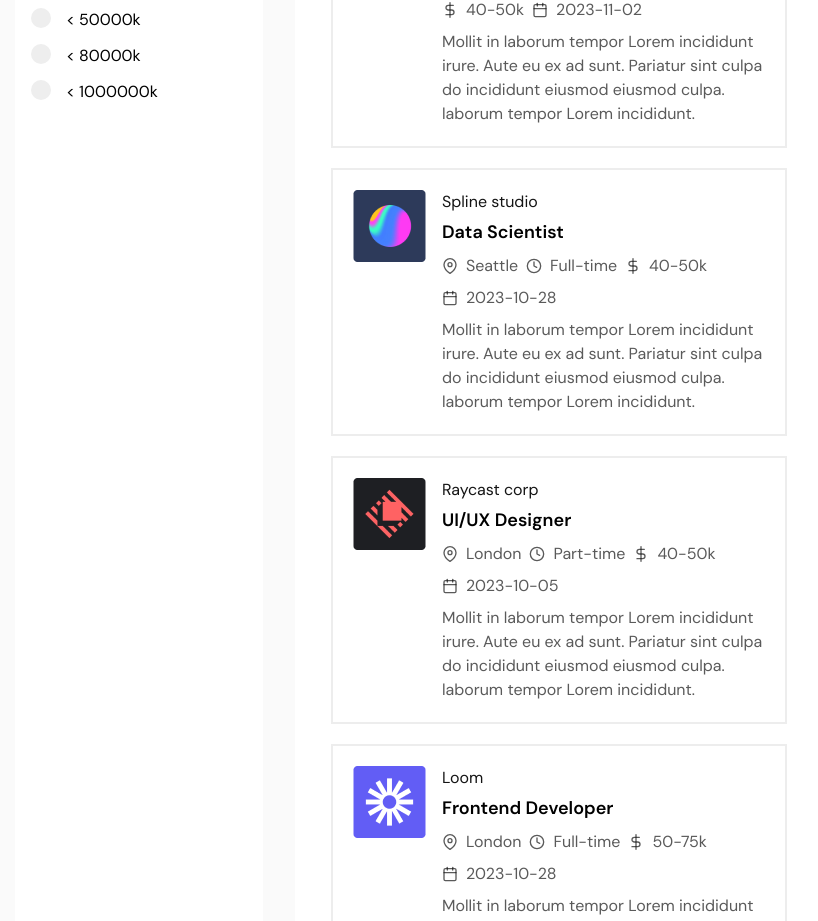
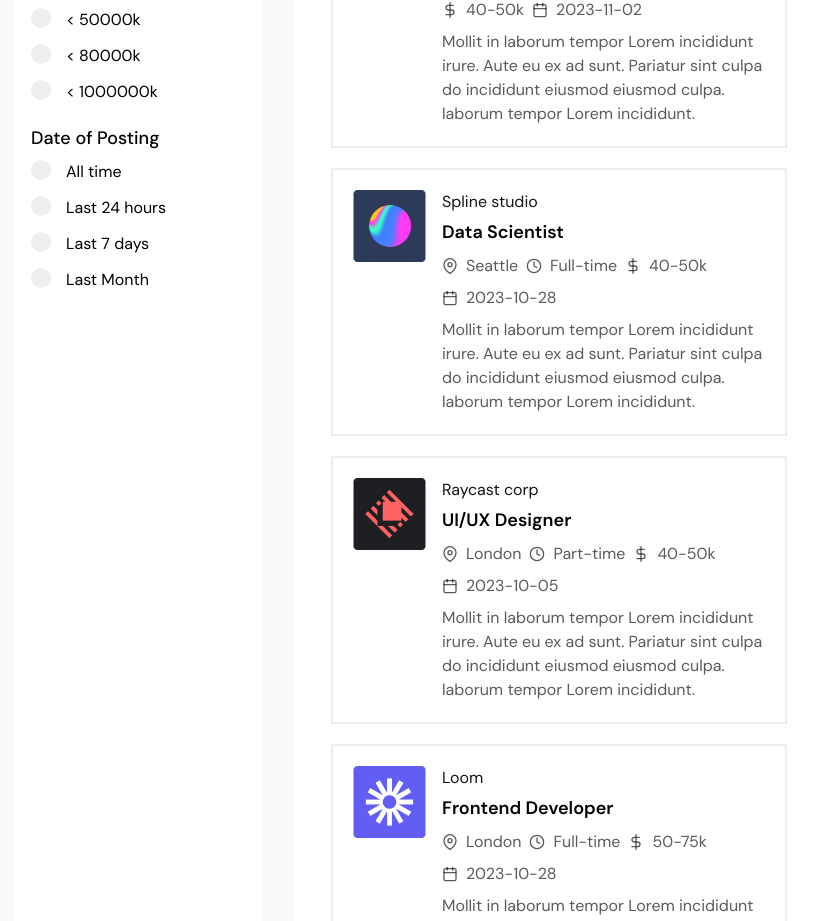
Before and after one commit to AnandShirbhaiyye/job-portal, a React (Vite) app in the folder job-portal-client/: page / in a window 1280 px wide. Shown: the part 920-1841 px from the top of the page, without its empty margins (81-899 px from the left). Built offline with nearby package versions, Linux system fonts and the light colour scheme.

Commit message:
create date of posting components

```diff
--- /dev/null
+++ b/job-portal-client/src/sidebar/JobPostingData.jsx
@@ -0,0 +1,59 @@
+import React from 'react'
+import InputField from '../components/InputField'
+
+const JobPostingData = ({handleChange}) => {
+    const now = new Date();
+    // console.log(now);
+
+    const twentyFourHoursAgo = new Date( now - 24 * 60 * 60 * 1000);
+    const SevenDaysAgo = new Date( now - 7 * 24 * 60 * 60 * 1000);
+    const ThirtyDaysAgo = new Date( now -30 * 24 * 60 * 60 * 1000);
+    // console.log(twentyFourHoursAgo);
+
+    // convert date to string
+    const twentyFourHoursAgoDate = twentyFourHoursAgo.toISOString().slice(0, 10);
+    const SevenDaysAgoDate = SevenDaysAgo.toISOString().slice(0, 10);
+    const ThirtyDaysAgoDate = ThirtyDaysAgo.toISOString().slice(0, 10);
+  return (
+    <div>
+        <h4 className="text-lg font-medium mb-2">Date of Posting</h4>
+
+        <div>
+          <label className="sidebar-label-container">
+            <input
+              type="radio"
+              name="test"
+              id="test"
+              value=""
+              onChange={handleChange}
+            />
+            <span className="checkmark"></span>All time
+          </label>
+
+          <InputField
+            handleChange={handleChange}
+            value={twentyFourHoursAgoDate}
+            title="Last 24 hours"
+            name="test"
+          />
+
+          <InputField
+            handleChange={handleChange}
+            value={SevenDaysAgoDate}
+            title="Last 7 days"
+            name="test"
+          />
+
+          <InputField
+            handleChange={handleChange}
+            value={ThirtyDaysAgo}
+            title="Last Month"
+            name="test"
+          />
+
+        </div>
+      </div>
+  )
+}
+
+export default JobPostingData
--- a/job-portal-client/src/sidebar/Sidebar.jsx
+++ b/job-portal-client/src/sidebar/Sidebar.jsx
@@ -1,6 +1,7 @@
 import React from 'react'
 import Location from './Location'
 import Salary from './Salary'
+import JobPostingData from './JobPostingData'
 
 const Sidebar = ({handleChange, handleClick}) => {
   return (
@@ -10,6 +11,7 @@
 
           <Location handleChange={handleChange}/>
           <Salary handleChange={handleChange} handleClick={handleClick} />
+          <JobPostingData handleChange={handleChange}/>
         </div>
     </>
   )
```
